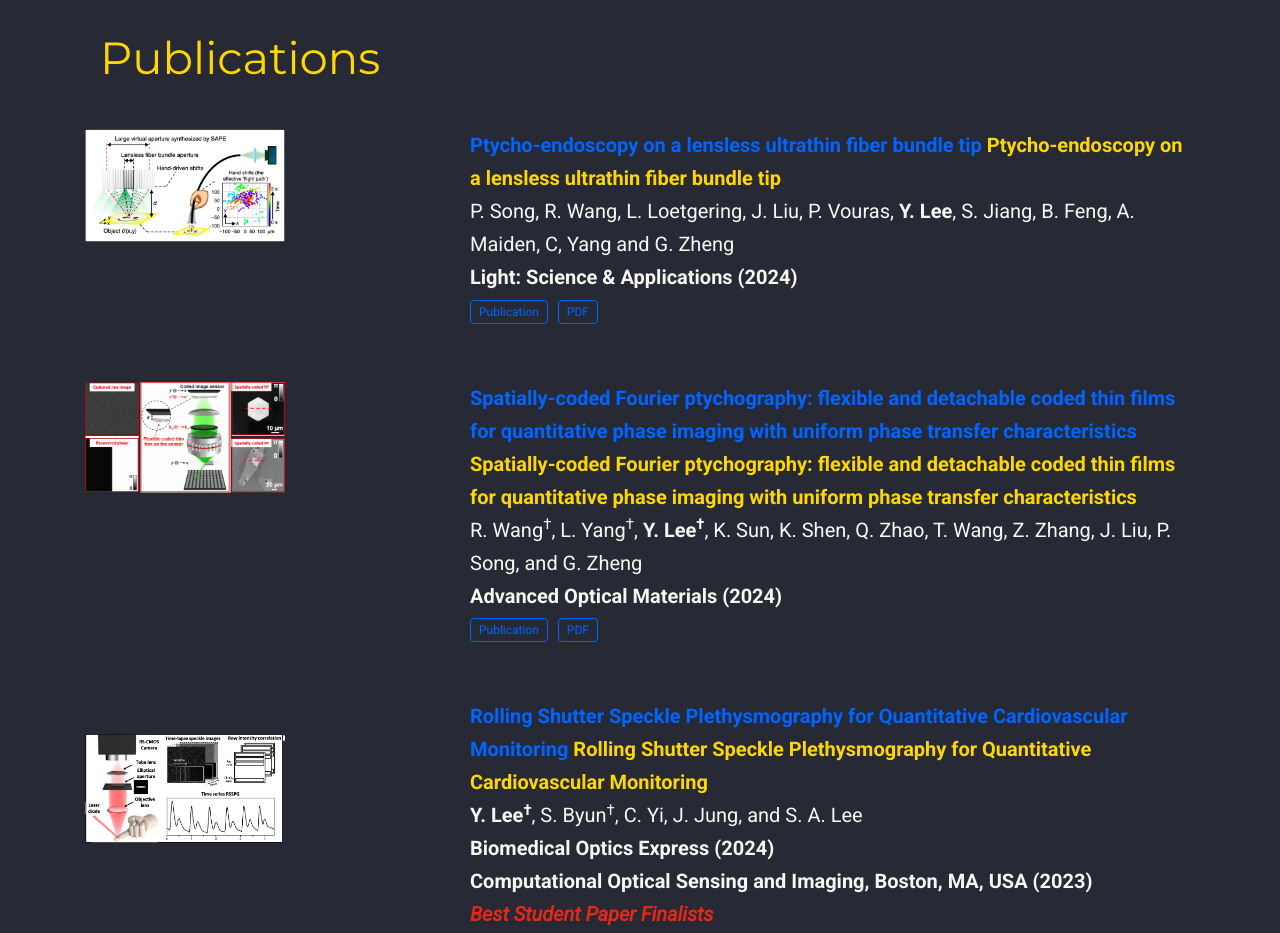
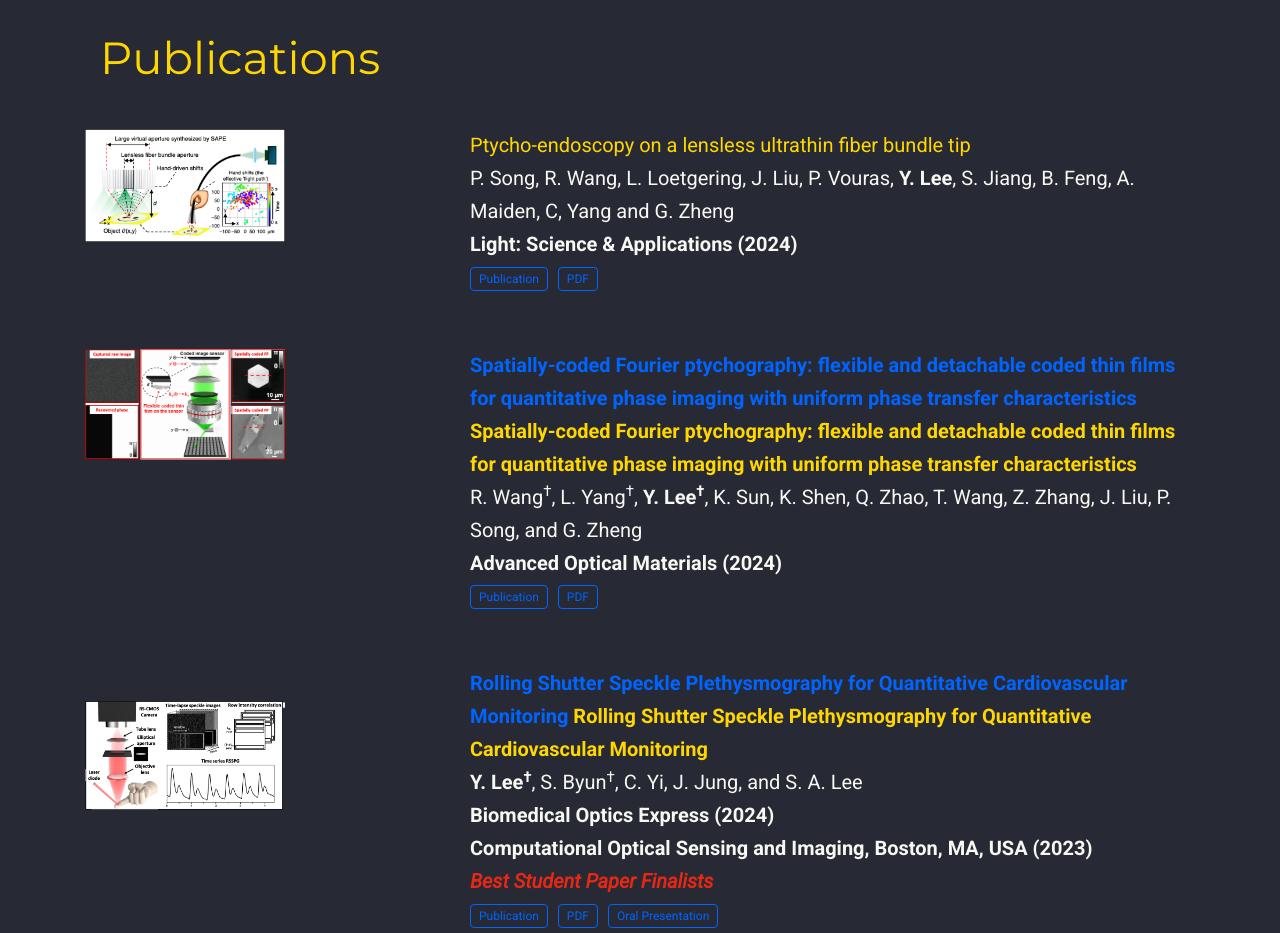
Before and after one commit to haley-y-lee/haley-y-lee.github.io, a plain HTML site: page index.html in a window 1280 px wide. Shown: the part 1180-2113 px from the top of the page. Drawn offline with nearby package versions, Linux system fonts and the light colour scheme; some icons are missing; files whose address does not match are found by name.

Commit message:
Update index.html

```diff
--- a/index.html
+++ b/index.html
@@ -161,7 +161,7 @@ document.addEventListener('DOMContentLoaded', function() {
 
       <button type="button" class="navbar-toggler" data-toggle="collapse"
               data-target="#navbar" aria-controls="navbar" aria-expanded="false" aria-label="Toggle navigation">
-        <span><i class="fas fa-bars"></i></span>
+
         <span><i class="fas fa-bars" style="color: #fff;"></i></span>
       </button>
 
@@ -358,8 +358,7 @@ document.addEventListener('DOMContentLoaded', function() {
   </div>
   <div class="col-12 col-lg-8" style="position: relative;padding-right: 12px;padding-left: 20px;">
     <div class="pub-list-item" style="margin-bottom: 1rem" itemscope itemtype="http://schema.org/CreativeWork">
-      <a href="https://www.nature.com/articles/s41377-024-01510-5" itemprop="name" target="_blank"><strong>Ptycho-endoscopy on a lensless ultrathin fiber bundle tip</strong></a>
-      <a href="https://www.nature.com/articles/s41377-024-01510-5" itemprop="name" target="_blank" style="color: #ffd700;"><strong>Ptycho-endoscopy on a lensless ultrathin fiber bundle tip</strong></a>
+      <a href="https://www.nature.com/articles/s41377-024-01510-5" itemprop="name" target="_blank" style="color: #ffd700;">Ptycho-endoscopy on a lensless ultrathin fiber bundle tip</a>
       <span itemprop="author">
         <br>P. Song, R. Wang, L. Loetgering, J. Liu, P. Vouras, <strong>Y. Lee</strong>, S. Jiang, B. Feng, A. Maiden, C, Yang and G. Zheng </span>
       <br><strong>Light: Science & Applications (2024)</strong>
```
